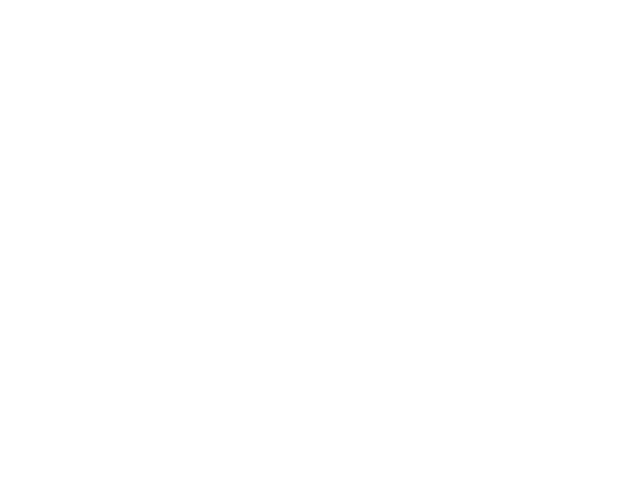
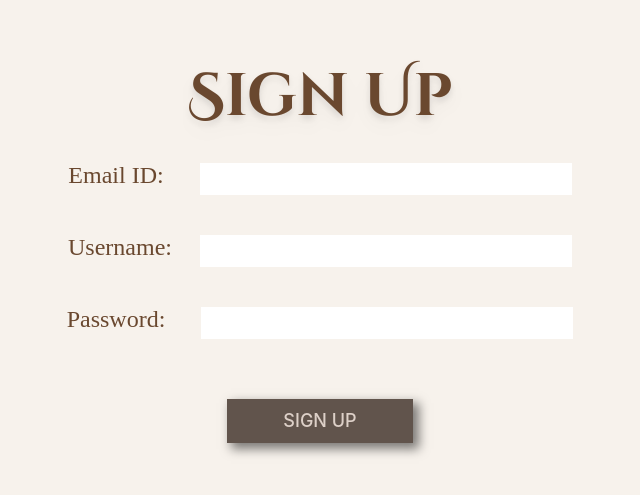
Before and after one commit to prash-red/memorify, a React (Create React App) app in the folder front-end/: page /signup in a window 1280 px wide. Before the commit this address had no page. Shown: the part 137-632 px from the top of the page, without its empty margins (320-960 px from the left). Built offline with nearby package versions, Linux system fonts and the light colour scheme; a web font is replaced by a local one.

Commit message:
added SignUp Component

```diff
--- a/front-end/src/App.js
+++ b/front-end/src/App.js
@@ -6,6 +6,7 @@
 import { Characters } from './pages/Characters';
 import { Gallery } from './pages/Gallery';
 import {Login} from "./pages/Login";
+import {Signup} from "./pages/Signup";
 
 function App() {
   return (
@@ -14,6 +15,7 @@
           <Routes>
             <Route path="/" element={<Landing />} />
               <Route path="/login" element={<Login />} />
+              <Route path="/signup" element={<Signup />} />
             <Route path="/journal" element={<Journal />} />
             <Route path="/album" element={<Album />} />
             <Route path="/characters" element={<Characters />} />
--- /dev/null
+++ b/front-end/src/pages/Signup.js
@@ -0,0 +1,47 @@
+export const Signup=() => {
+    return (
+        <>
+            <div className="h-screen w-screen bg-[#F7F2EC] flex flex-col items-center justify-center">
+                <h1 id="cinzel" className="text-6xl text-[#6A482F] drop-shadow-lg mb-4">
+                    Sign Up
+                </h1>
+                <div className="flex flex-col items-center justify-center m-4">
+                    <div className="mb-8 flex items-center">
+                        <label id="playfair" className="mb-2 text-[#6A482F] text-2xl">
+                            Email ID:
+                        </label>
+                        <input type="text" id="email" className="ml-9 text-2xl" />
+                    </div>
+
+                    <div className="mb-8 flex items-center">
+                        <label id="playfair" className="mb-2 text-[#6A482F] text-2xl">
+                            Username:
+                        </label>
+                        <input type="text" id="email" className="ml-7 text-2xl" />
+                    </div>
+
+
+
+                    <div className="mb-4 flex items-center">
+                        <label id="playfair" className="mb-2 text-[#6A482F] text-2xl">
+                            Password:
+                        </label>
+                        <input type="password" id="password" className="ml-9 text-2xl" />
+                    </div>
+                    <div className="flex space-x-16 text-lg text-[#DDD0C8] mt-10">
+                        <button id="button-shadow" className="bg-[#61544C] py-2 px-14 font-medium">SIGN UP</button>
+                        {/*<button id="button-shadow" className="bg-[#61544C] py-2 px-12 font-medium">SIGN UP</button>*/}
+                    </div>
+                </div>
+
+
+            </div>
+        </>
+
+
+    );
+
+
+
+
+}
```
